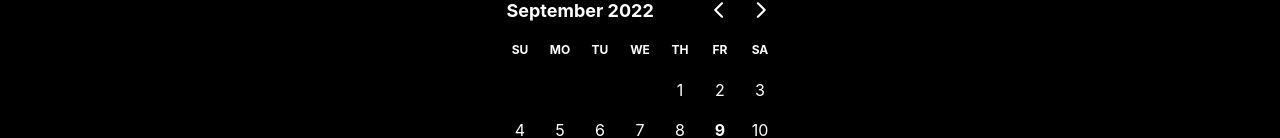
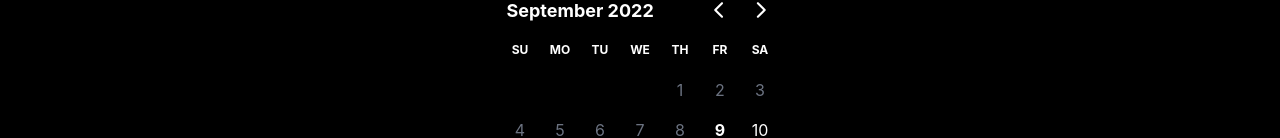
Before and after one commit to mitchellabrouwer/house-rental, a Next.js app: page /calendar in a window 1280 px wide. Shown: the part 668-806 px from the top of the page. Built offline with nearby package versions, Linux system fonts and the light colour scheme.

Commit message:
feat: gray out unselectable dates

```diff
--- a/lib/config.ts
+++ b/lib/config.ts
@@ -13,8 +13,8 @@ export default {
         },
       },
     },
+  },
 
-    blocked: { 2022: { 8: [20, 21, 22] } }, // block these days in August
-    booked: { 2022: { 8: [17, 24, 25] } },
-  },
+  blocked: { 2022: { 9: [20, 21, 22] } }, // block these days in August
+  booked: { 2022: { 9: [17, 24, 25] } },
 };
--- /dev/null
+++ b/lib/dates.ts
@@ -0,0 +1,60 @@
+import config from "./config";
+
+export const isBlocked = (date) => {
+  const year = date.getFullYear();
+  const month = date.getMonth() + 1;
+  const day = date.getDate();
+
+  if (config.blocked[year]) {
+    if (config.blocked[year][month]) {
+      if (config.blocked[year][month].findIndex((el) => el === day) !== -1) {
+        return true;
+      }
+    }
+  }
+
+  return false;
+};
+
+export const isBooked = (date) => {
+  const year = date.getFullYear();
+  const month = date.getMonth() + 1;
+  const day = date.getDate();
+
+  if (config.booked[year]) {
+    if (config.booked[year][month]) {
+      if (config.booked[year][month].findIndex((el) => el === day) !== -1) {
+        return true;
+      }
+    }
+  }
+
+  return false;
+};
+
+export const isPast = (date) => {
+  const now = new Date();
+  if (date.setHours(0, 0, 0, 0) - now.setHours(0, 0, 0, 0) >= 0) {
+    return false;
+  }
+  return true;
+};
+
+export const numberOfNightsBetweenDates = (startDate, endDate) => {
+  const start = new Date(startDate); // clone
+  const end = new Date(endDate); // clone
+  let dayCount = 0;
+
+  while (end > start) {
+    dayCount += 1;
+    start.setDate(start.getDate() + 1);
+  }
+
+  return dayCount;
+};
+
+export const isDaySelectable = (day) =>
+  !isPast(day) &&
+  !isBlocked(day) &&
+  !isBooked(day) &&
+  numberOfNightsBetweenDates(new Date(), day) <= 30 * 6;
--- a/pages/calendar.tsx
+++ b/pages/calendar.tsx
@@ -1,7 +1,10 @@
+/* eslint-disable jsx-a11y/alt-text */
+/* eslint-disable @next/next/no-img-element */
 import Head from "next/head";
 import Link from "next/link";
 import { DayPicker } from "react-day-picker";
 import "react-day-picker/dist/style.css";
+import { isDaySelectable } from "../lib/dates";
 
 export default function Calendar() {
   return (
@@ -48,7 +51,19 @@ export default function Calendar() {
         </p>
 
         <div className="availability-calendar flex justify-center pt-6">
-          <DayPicker />
+          <DayPicker
+            components={{
+              DayContent: (props) => (
+                <div
+                  className={`relative text-right ${
+                    !isDaySelectable(props.date) && "text-gray-500"
+                  }`}
+                >
+                  {props.date.getDate()}
+                </div>
+              ),
+            }}
+          />
         </div>
       </div>
     </div>
```
